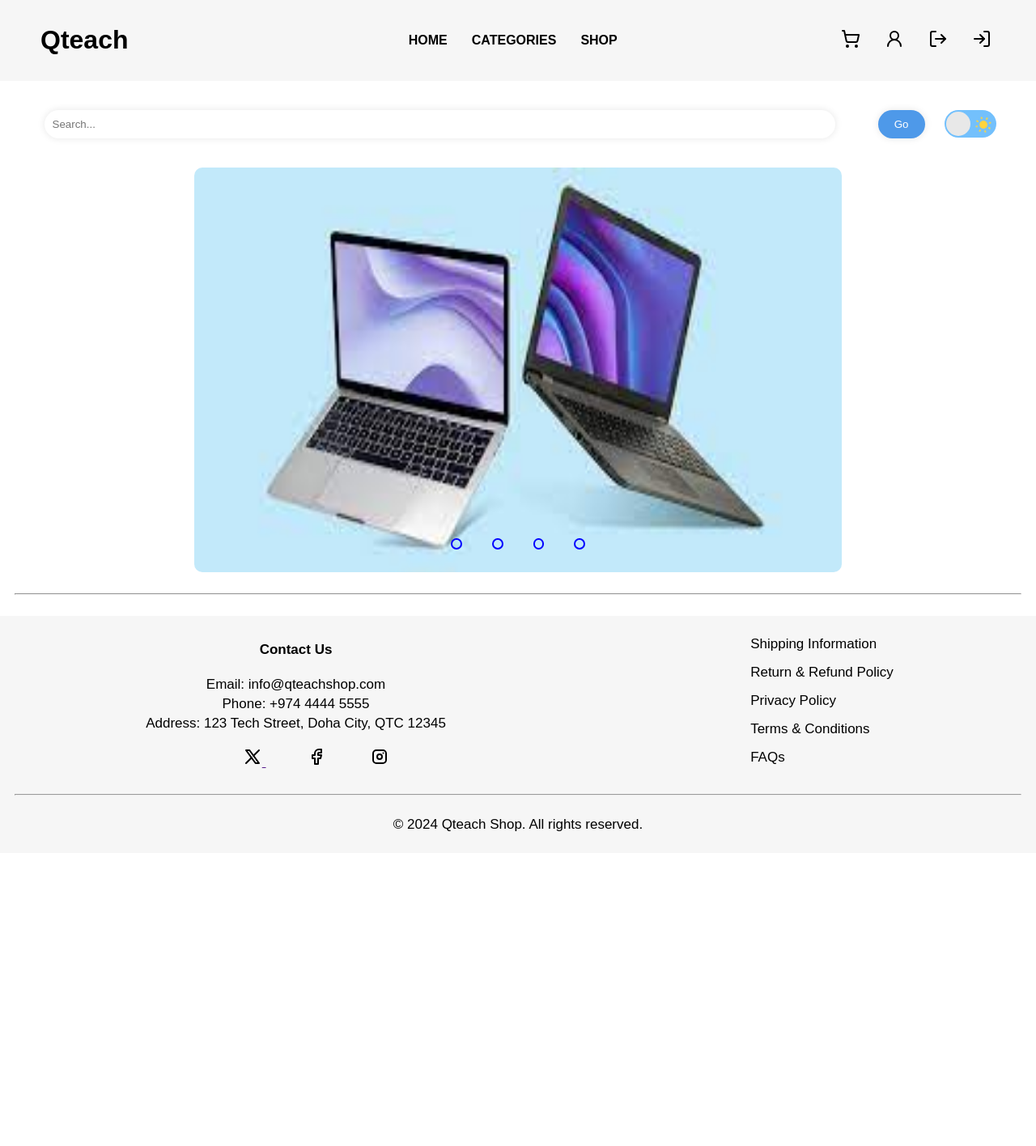
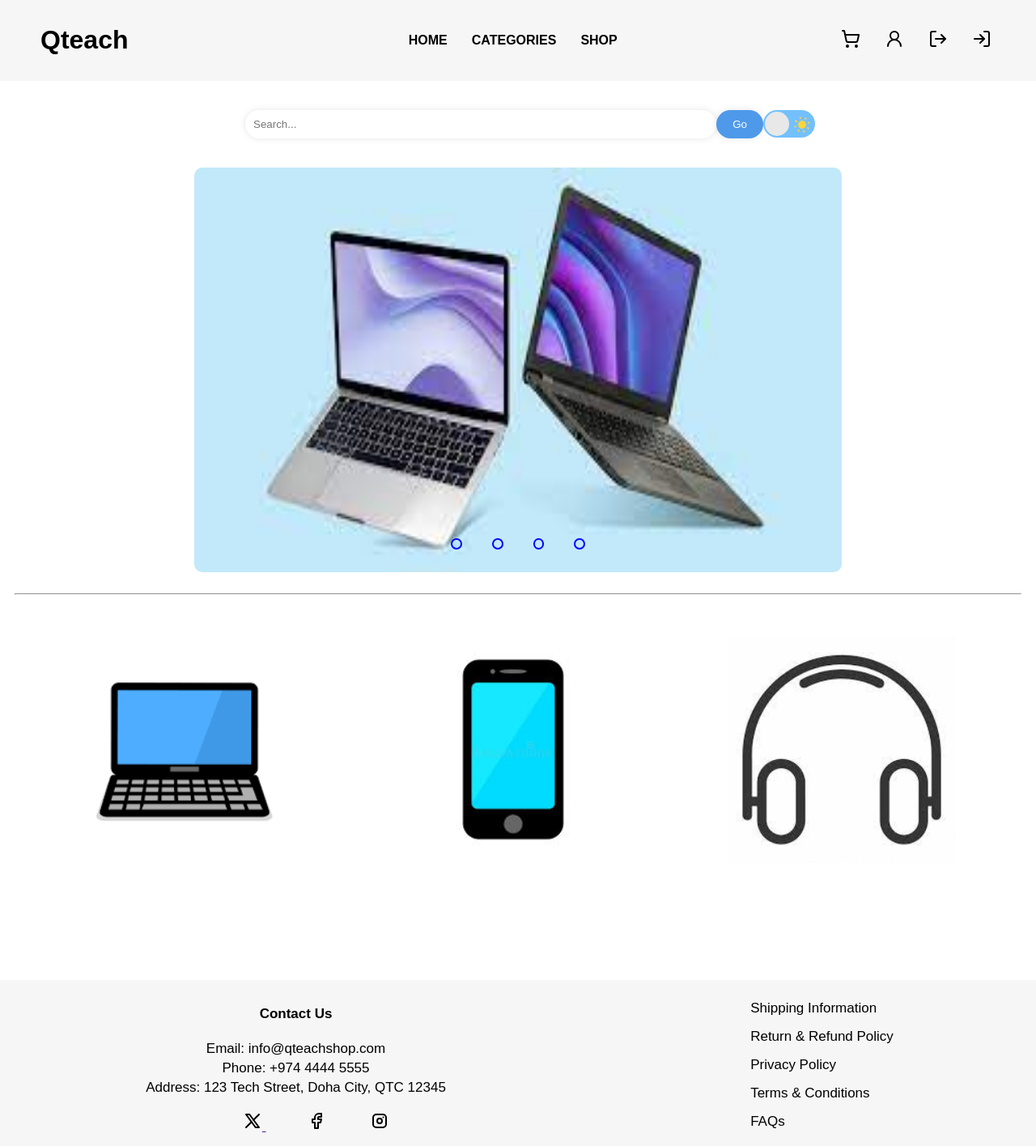
Before and after one commit to mk2010329/Web_Dev, a plain HTML site: page home_page.html in a window 1280 px wide. Shown: the top 1416 px of the page at 81% size. Before the commit the page ends 1054 px from the top, so only its background shows below. Drawn offline with Linux system fonts and the light colour scheme.

Commit message:
modifed home page

```diff
--- a/home_page.html
+++ b/home_page.html
@@ -26,14 +26,12 @@
               <path
                 d="m21 13h-1a1 1 0 0 1 0-2h1a1 1 0 0 1 0 2zm-17 0h-1a1 1 0 0 1 0-2h1a1 1 0 0 1 0 2zm13.66-5.66a1 1 0 0 1 -.66-.29 1 1 0 0 1 0-1.41l.71-.71a1 1 0 1 1 1.41 1.41l-.71.71a1 1 0 0 1 -.75.29zm-12.02 12.02a1 1 0 0 1 -.71-.29 1 1 0 0 1 0-1.41l.71-.66a1 1 0 0 1 1.41 1.41l-.71.71a1 1 0 0 1 -.7.24zm6.36-14.36a1 1 0 0 1 -1-1v-1a1 1 0 0 1 2 0v1a1 1 0 0 1 -1 1zm0 17a1 1 0 0 1 -1-1v-1a1 1 0 0 1 2 0v1a1 1 0 0 1 -1 1zm-5.66-14.66a1 1 0 0 1 -.7-.29l-.71-.71a1 1 0 0 1 1.41-1.41l.71.71a1 1 0 0 1 0 1.41 1 1 0 0 1 -.71.29zm12.02 12.02a1 1 0 0 1 -.7-.29l-.66-.71a1 1 0 0 1 1.36-1.36l.71.71a1 1 0 0 1 0 1.41 1 1 0 0 1 -.71.24z"
               ></path>
-            </g></svg
-        ></span>
+            </g></svg></span>
         <span class="moon"
           ><svg xmlns="http://www.w3.org/2000/svg" viewBox="0 0 384 512">
             <path
               d="m223.5 32c-123.5 0-223.5 100.3-223.5 224s100 224 223.5 224c60.6 0 115.5-24.2 155.8-63.4 5-4.9 6.3-12.5 3.1-18.7s-10.1-9.7-17-8.5c-9.8 1.7-19.8 2.6-30.1 2.6-96.9 0-175.5-78.8-175.5-176 0-65.8 36-123.1 89.3-153.3 6.1-3.5 9.2-10.5 7.7-17.3s-7.3-11.9-14.3-12.5c-6.3-.5-12.6-.8-19-.8z"
-            ></path></svg
-        ></span>
+            ></path></svg></span>
         <input type="checkbox" class="input" />
         <span class="toggle"></span>
       </label>
@@ -79,6 +77,38 @@
     <br />
     <hr />
     <br />
+   <div class="categories">
+      <div class="computer">
+        <div class="pic">
+          <img src="/images/laptop_logo.png" alt="">
+          <p class="title"><b>Computers</b></p>
+        </div>
+      </div>
+      <div class="mobile">
+        <div class="pic">
+          <img src="/images/mobile_icon.jpg" alt="">
+          <p class="title"><b>Mobile Phones</b></p>
+        </div>
+
+      </div>
+      <div class="accessories">
+        <div class="pic">
+          <img src="/images/accessory_icon.jpg" alt="">
+          <p class="title"><b>Accessories</b></p>
+        </div>
+      </div>
+   </div>
+
+
+
+
+
+
+
+
+
+
+
     <script type="text/javascript">
       var counter = 1;
       setInterval(function () {
--- a/styles/home_page_style.css
+++ b/styles/home_page_style.css
@@ -1,19 +1,24 @@
+@font-face {
+    font-family: metro;
+    src: url(Metropolis-Regular.ttf);
+ }
 
 .nav{
     display: flex;
-    justify-content: space-evenly;
+    justify-content: center;
 }
 
 /* search bar*/
 .search {
-
     position: relative;
-    width: 85%;
+    width: 50%;
     padding-left: 30px;
+    display: flex;
+    justify-content: flex-start;
   }
 
   .search input[type="text"] {
-    width: 88%;
+    width: 100%;
     padding: 10px;
     border: none;
     border-radius: 20px;
@@ -28,9 +33,6 @@
     padding: 10px 20px;
     border-radius: 20px;
     box-shadow: 0 0 10px rgba(0, 0, 0, 0.1);
-    position: absolute;
-    top: 0;
-    right: 0;
     transition: .9s ease;
   }
 
@@ -433,3 +435,45 @@ hr {
 .fil-shoes1, .fil-shoes2 {
   fill: #333333
 }
+
+.categories{
+    height: 50%;
+    margin: 20px;
+    display: flex;
+     padding: 5px;
+}
+
+
+.computer{
+    height: 100%;
+    width: 33%;
+
+}
+.mobile{
+
+    height: 100%;
+    width: 33%;
+}
+
+.accessories{
+    height: 100%;
+    width: 33%;
+}
+.pic{
+    height: 70%;
+    display: flex;
+    justify-content: center;
+
+}
+
+.title{
+    display: none;
+    font-size: x-large;
+    font-family: metro;
+}
+.pic:hover{
+    cursor: pointer;
+    .title{
+        display: block;
+    }
+}
```
Also changed, not shown: images/accessory_icon.jpg (added), images/laptop_logo.png (added), images/mobile_icon.jpg (added).
